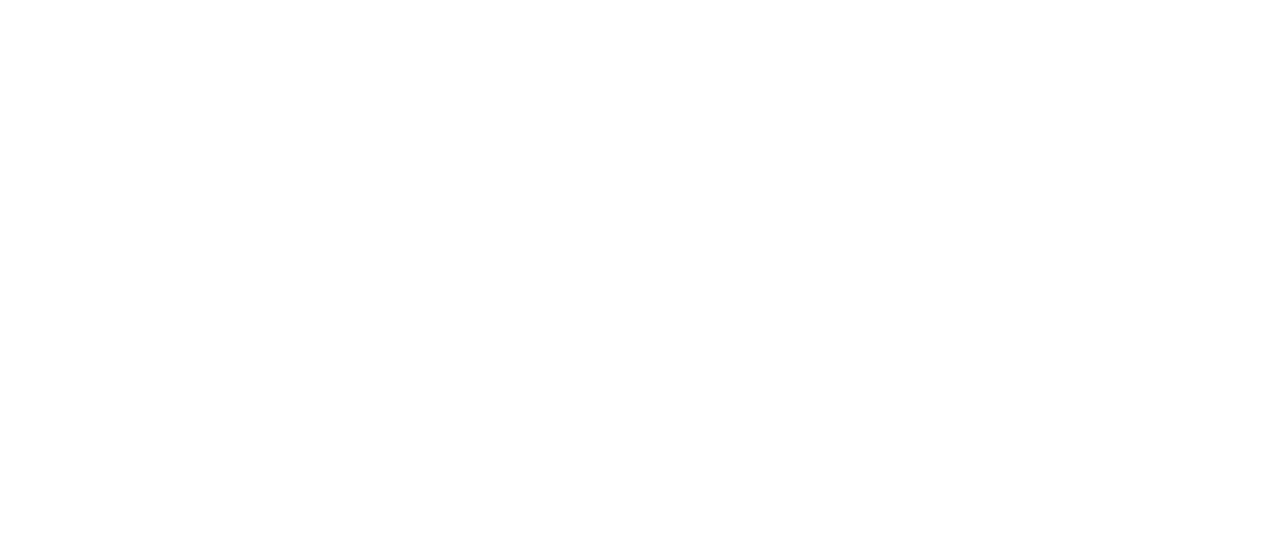
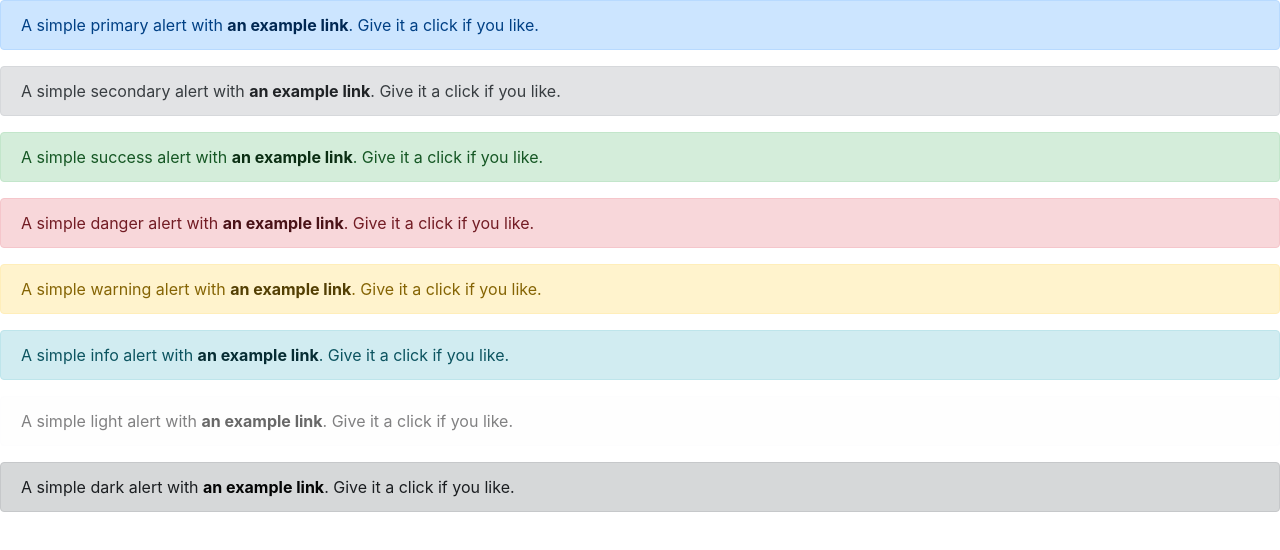
Before and after one commit to CristoferMeza504/ProyectoPoo, a plain HTML site: page index.html in a window 1280 px wide. Drawn offline with nearby package versions, Linux system fonts and the light colour scheme.

Commit message:
Prueba de github development

```diff
--- a/index.html
+++ b/index.html
@@ -8,10 +8,30 @@
     <title>Document</title>
 </head>
 <body>
-
-
-
-
+    <div class="alert alert-primary" role="alert">
+        A simple primary alert with <a href="#" class="alert-link">an example link</a>. Give it a click if you like.
+      </div>
+      <div class="alert alert-secondary" role="alert">
+        A simple secondary alert with <a href="#" class="alert-link">an example link</a>. Give it a click if you like.
+      </div>
+      <div class="alert alert-success" role="alert">
+        A simple success alert with <a href="#" class="alert-link">an example link</a>. Give it a click if you like.
+      </div>
+      <div class="alert alert-danger" role="alert">
+        A simple danger alert with <a href="#" class="alert-link">an example link</a>. Give it a click if you like.
+      </div>
+      <div class="alert alert-warning" role="alert">
+        A simple warning alert with <a href="#" class="alert-link">an example link</a>. Give it a click if you like.
+      </div>
+      <div class="alert alert-info" role="alert">
+        A simple info alert with <a href="#" class="alert-link">an example link</a>. Give it a click if you like.
+      </div>
+      <div class="alert alert-light" role="alert">
+        A simple light alert with <a href="#" class="alert-link">an example link</a>. Give it a click if you like.
+      </div>
+      <div class="alert alert-dark" role="alert">
+        A simple dark alert with <a href="#" class="alert-link">an example link</a>. Give it a click if you like.
+      </div>
 
 
 
```
